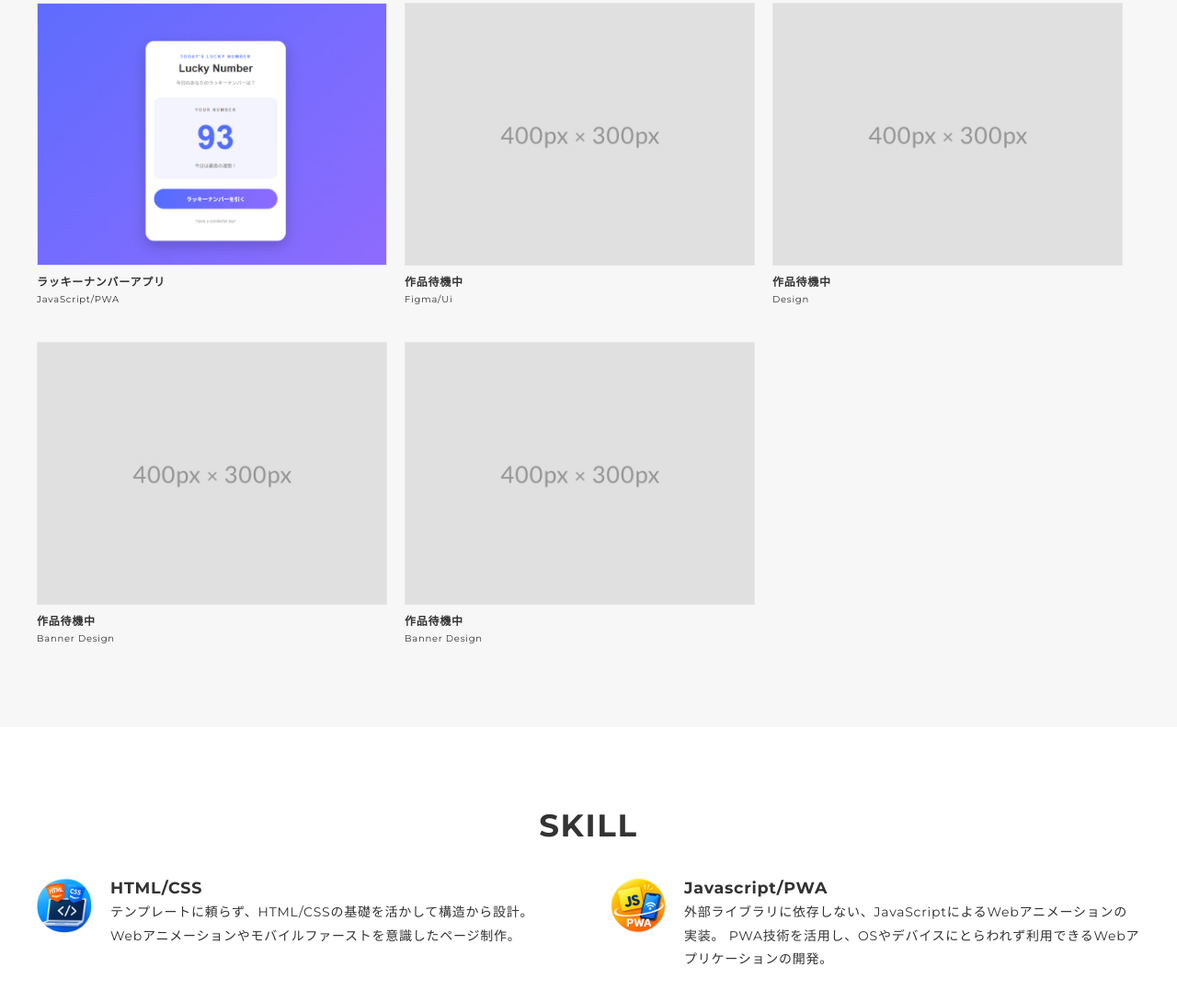
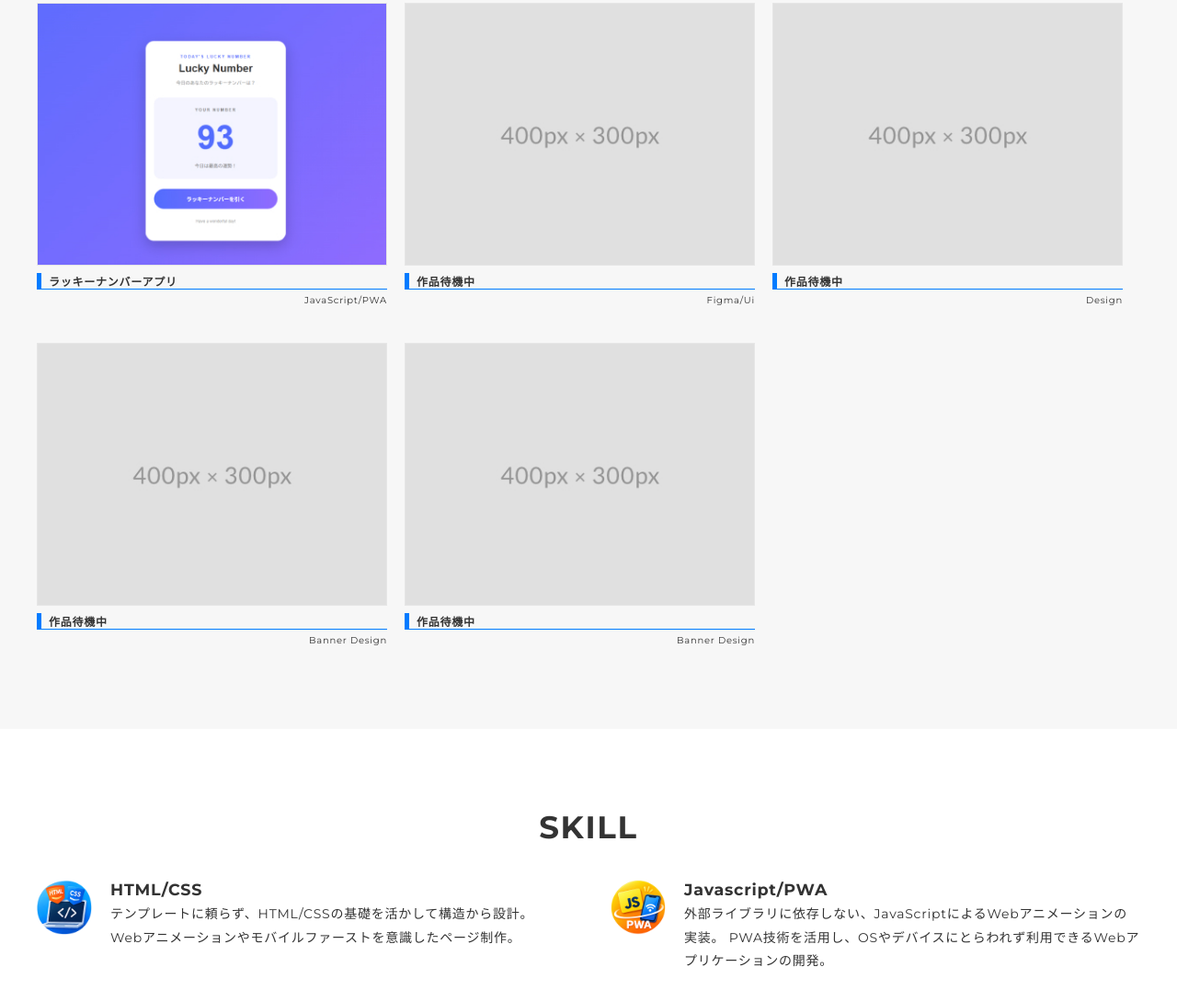
Before and after one commit to y-y-yamada/portfolio, a plain HTML site: page index.html in a window 1280 px wide. Shown: the part 914-2003 px from the top of the page at 92% size. Drawn offline with Linux system fonts and the light colour scheme.

Commit message:
Add files via upload

```diff
--- a/css/style.css
+++ b/css/style.css
@@ -254,17 +254,51 @@ canvas {
 }
 
 .works-name {
+  border-left:5px solid #007bff;
+  border-bottom: 1px solid #007cff;
+  padding-left:8px;
   font-size: 12px;
   font-weight: bold;
   margin-top: 8px;
   opacity:0;
 }
 
+.works-name:hover{
+  border-left:5px solid #993399;
+  border-bottom: 1px dotted #993399;
+  padding-left:8px;
+  font-size: 12px;
+  font-weight: bold;
+  margin-top: 8px;
+}
+
+
 .works-info {
   font-size: 10px;
   margin-top: 5px;
   opacity:0;
+  text-align:right;
 }
+
+
+.works-info::after{
+  content: "";
+  position: absolute;
+  bottom: 0;
+  right: 0;
+  text-align: right;
+  width: 45%;
+  height: 1px;
+  background-color: #993399; /* 線の色 */
+  transform: scaleX(0);
+  transform-origin: right;
+  transition: transform 0.3s ease;
+}
+
+.works-info:hover::after {
+  transform: scaleX(1);
+}
+
 
 /*--------------------------------
  Skill
```
Also changed, not shown: js/script.js (+8 -0 lines).
